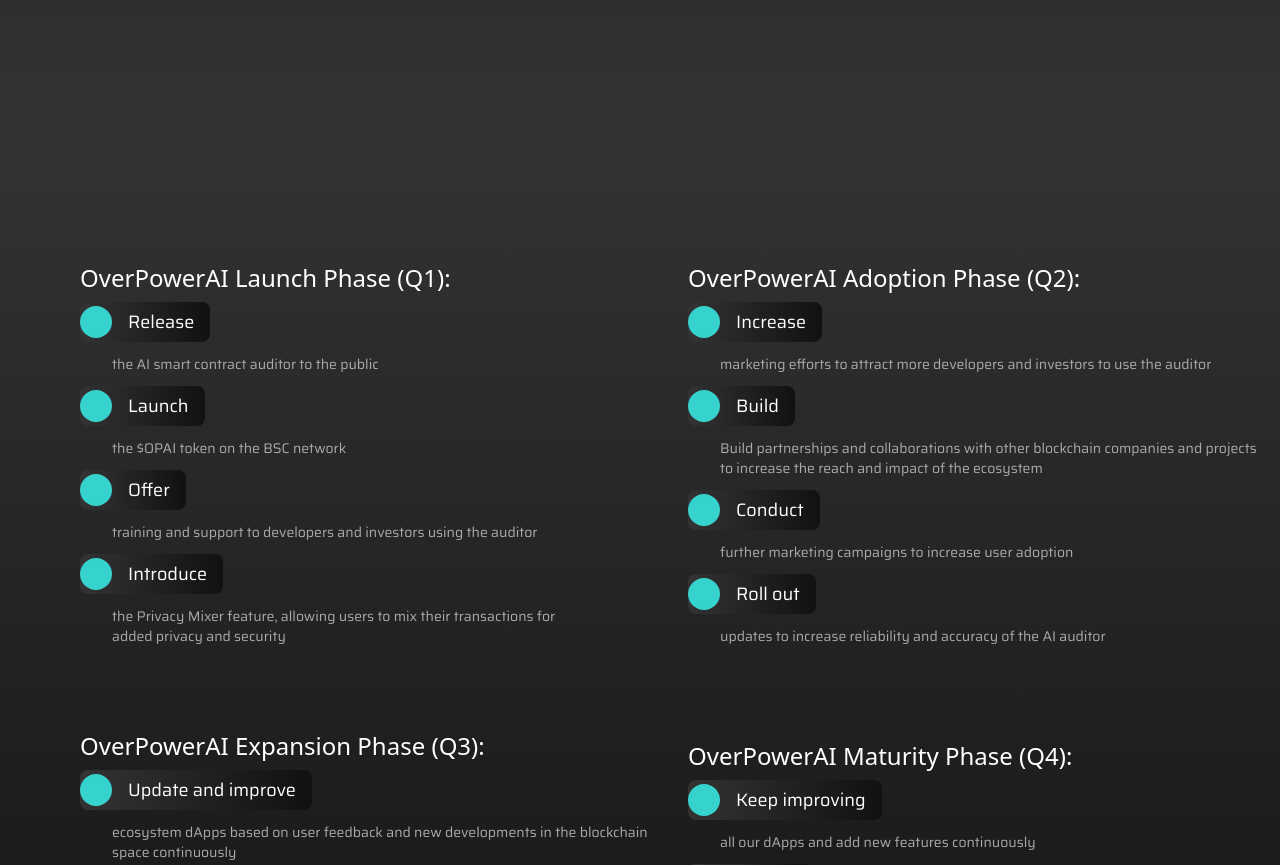
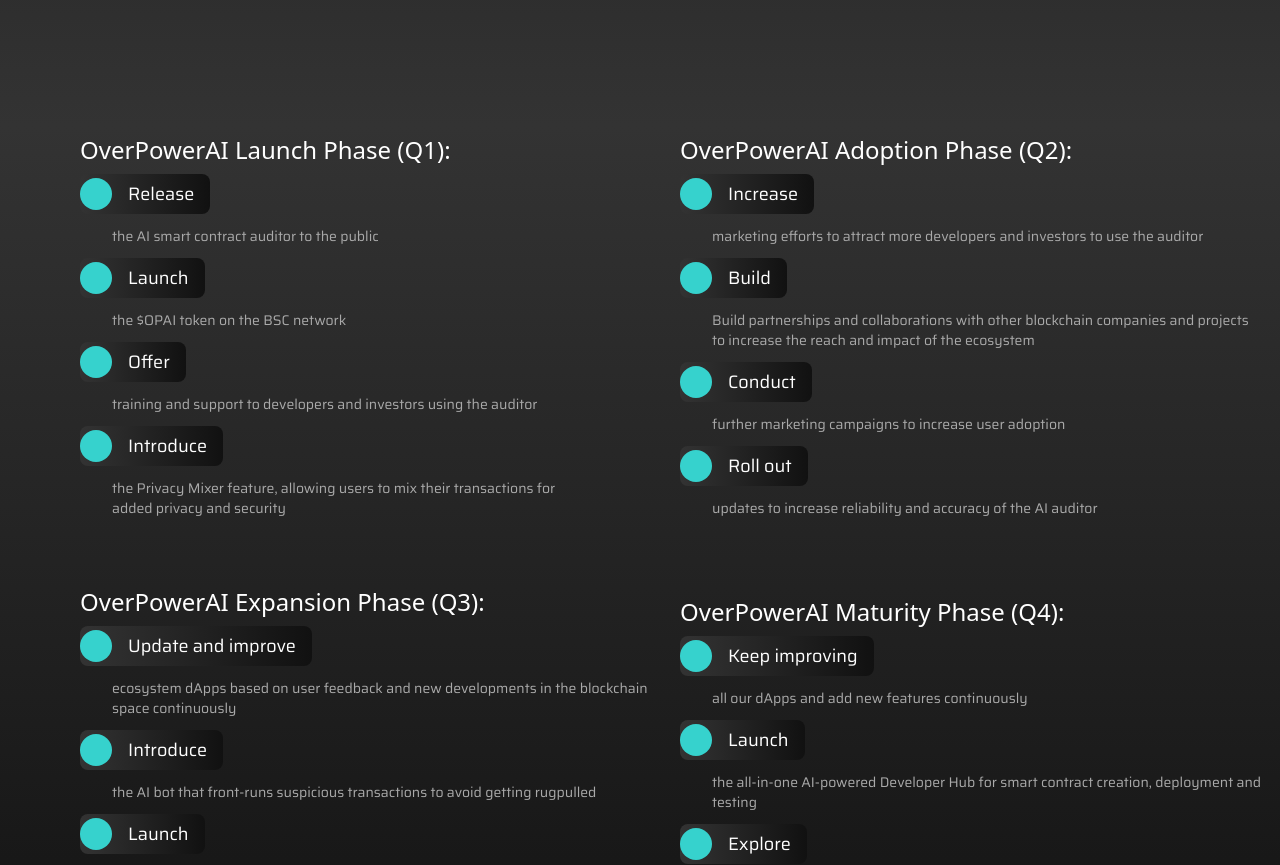
Before and after one commit to OverPowerAI/OverPowerAI, a Next.js app in the folder overpowerai/: page / in a window 1280 px wide. Shown: the part 4200-5065 px from the top of the page. Built offline with nearby package versions, Linux system fonts and the light colour scheme.

Commit message:
Update Roadmap.js

```diff
--- a/overpowerai/containers/Roadmap.js
+++ b/overpowerai/containers/Roadmap.js
@@ -2,7 +2,7 @@
 
 export default function Roadmap() {
   return (
-    <div className="pt-32 pl-20  gap-4 grid grid-cols-2  justify-between text-xl items-center w-full h-full bg-gradient-to-t from-[#111111] to-[#333333] bg-cover bg-center">
+    <div className="pt-32 p-8 md:p-0 md:pl-20 grid grid-cols-1 md:grid-cols-2  justify-between text-xl items-center w-full h-full bg-gradient-to-t from-[#111111] to-[#333333] bg-cover bg-center">
       <div className="flex flex-col pr-20 pb-12">
         <div className="text-2xl py-2 text-white">
           OverPowerAI Launch Phase (Q1):
```
